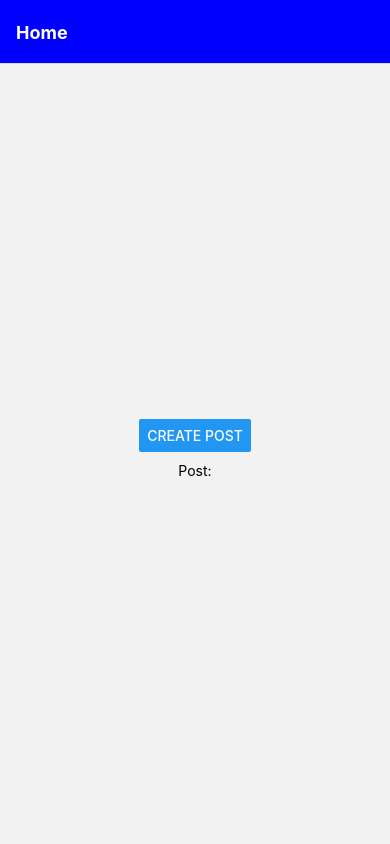
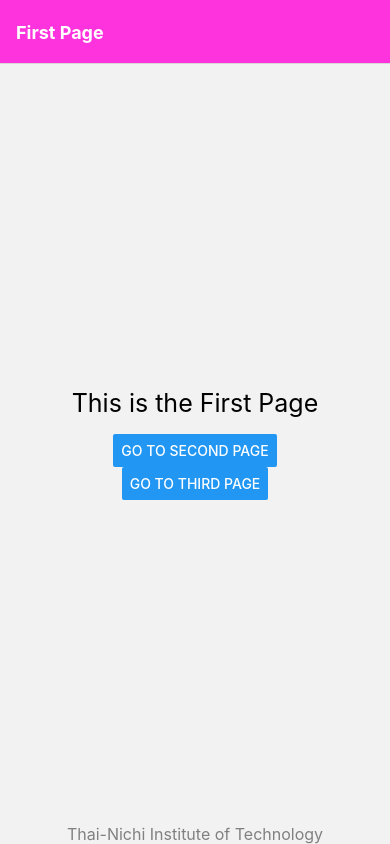
Before and after one commit to AtomicSpectrum243/nvProject, a React Native app: screen / in a window 390 px wide. Built offline with nearby package versions, Linux system fonts and the light colour scheme.

Commit message:
new commit 31-8-2022

```diff
--- a/App.js
+++ b/App.js
@@ -5,52 +5,9 @@ import { NavigationContainer } from '@react-navigation/native';
 import { createNativeStackNavigator } from '@react-navigation/native-stack';
 import React from 'react';
 
-
-function HomeScreen({ navigation, route }) {
-
-  React.useEffect(() => {
-    if (route.params?.post) {
-      //Post updated,do somethin with 'route.params.post'
-      //For example, sent the post to the server
-    }
-  }, [route.params?.post]);
-
-  return (
-    <View style={{ flex: 1, alignItems: 'center', justifyContent: 'center' }}>
-      <Button
-        title='Create Post'
-        onPress={() => navigation.navigate('CreatePost')}
-      />
-      <Text style={{ margin: 10 }}>Post:{route.params?.post}</Text>
-    </View>
-  );
-}
-
-function CreatePostScreen({ navigation, route }) {
-
-  const [postText, setPostText] = React.useState('');
-
-  return (
-    // use Fragment
-    <>
-      <TextInput
-        multiline
-        placeholder='Plese text here'
-        style={{ height: 200, padding: 10, backgroundColor: 'white' }}
-        onChangeText={setPostText}
-        value={postText}
-      />
-      <Button
-        title='Click'
-        onPress={() => {
-          //Pass params back to HomeScreen funchion
-          navigation.navigate('Home', { post: postText })
-        }}
-      />
-    </>
-
-  );
-}
+import FirstPage from './pages/FirstPage';
+import SecondPage from './pages/SecondPage';
+import ThirdPage from './pages/ThirdPage';
 
 const Stack = createNativeStackNavigator();
 
@@ -60,15 +17,87 @@ export default function App() {
       <Stack.Navigator
         initialRouteName='Home'
         screenOptions={{
-          headerStyle: { backgroundColor: 'blue' },
+          headerStyle: { backgroundColor: '#FF33DE' },
           headerTintColor: '#ffff',
           headerTitleStyle: { fontWeight: 'bold' }
         }}
       >
-        <Stack.Screen name='Home' component={HomeScreen} />
-        <Stack.Screen name='CreatePost' component={CreatePostScreen} />
+        <Stack.Screen name='First Page' component={FirstPage} />
+        <Stack.Screen name='Second Page' component={SecondPage} />
+        <Stack.Screen name='Third Page' component={ThirdPage} />
       </Stack.Navigator>
     </NavigationContainer>
 
   );
 }
+
+// function HomeScreen({ navigation, route }) {
+
+//   React.useEffect(() => {
+//     if (route.params?.post) {
+//       //Post updated,do somethin with 'route.params.post'
+//       //For example, sent the post to the server
+//     }
+//   }, [route.params?.post]);
+
+//   return (
+//     <View style={{ flex: 1, alignItems: 'center', justifyContent: 'center' }}>
+//       <Button
+//         title='GO TO SECOND PAGE'
+//         onPress={() => navigation.navigate('CreatePost')}
+//         />
+//         <Button
+//         title1='GO TO THIRD PAGE'
+//         onPress={() => navigation.navigate('CreatePost')}
+//       />
+//       <Text style={{ margin: 10 }}>Thai-Nichi Institute of Technology</Text>
+//     </View>
+//   );
+// }
+
+// function CreatePostScreen({ navigation, route }) {
+
+//   const [postText, setPostText] = React.useState('');
+
+//   return (
+//     // use Fragment
+//     <>
+//       <TextInput
+//         multiline
+//         placeholder='Plese text here'
+//         style={{ height: 200, padding: 10, backgroundColor: 'white' }}
+//         onChangeText={setPostText}
+//         value={postText}
+//       />
+//       <Button
+//         title='Click'
+//         onPress={() => {
+//           //Pass params back to HomeScreen funchion
+//           navigation.navigate('Home', { post: postText })
+//         }}
+//       />
+//     </>
+
+//   );
+// }
+
+// const Stack = createNativeStackNavigator();
+
+// export default function App() {
+//   return (
+//     <NavigationContainer>
+//       <Stack.Navigator
+//         initialRouteName='Home'
+//         screenOptions={{
+//           headerStyle: { backgroundColor: 'green' },
+//           headerTintColor: '#ffff',
+//           headerTitleStyle: { fontWeight: 'bold' }
+//         }}
+//       >
+//         <Stack.Screen name='First Page' component={HomeScreen} />
+//         <Stack.Screen name='CreatePost' component={CreatePostScreen} />
+//       </Stack.Navigator>
+//     </NavigationContainer>
+
+//   );
+// }
--- /dev/null
+++ b/components/style.js
@@ -0,0 +1,20 @@
+import { StyleSheet } from "react-native";
+
+const styles = StyleSheet.create({
+    container : {
+        flex: 1,
+        alignItems: 'center',
+        justifyContent: 'center',
+    },
+    textTopStyle:{
+        fontSize: 25,
+        textAlign: 'center',
+        marginBottom: 16
+    },
+    textBottomSytel:{
+        fontSize: 16,
+        textAlign: 'center',
+        color: 'grey'
+    }
+})
+export default styles
--- /dev/null
+++ b/pages/FirstPage.js
@@ -0,0 +1,27 @@
+import { StyleSheet, View, Text, Button } from "react-native";
+import React from "react";
+import styles from "../components/style";
+//import {Ionicons} from '@expo/vector-icons';
+
+const FirstPage = ({navigation}) => {
+    return (
+        <View style={styles.container}>
+            <View style={styles.container}>
+                <Text style={styles.textTopStyle}>This is the First Page</Text>
+            <Button
+                title="go to second page"
+                onPress={() => navigation.navigate("Second Page")}
+            />
+            <Button
+                title="go to third page"
+                onPress={() => navigation.navigate("Third Page")}
+            />
+            </View>
+            <Text style={styles.textBottomSytel}>
+                Thai-Nichi Institute of Technology
+            </Text>
+        </View>
+    );
+};
+
+export default FirstPage;
--- /dev/null
+++ b/pages/SecondPage.js
@@ -0,0 +1,27 @@
+import { StyleSheet, View, Text, Button } from "react-native";
+import React from "react";
+import styles from "../components/style";
+//import {Ionicons} from '@expo/vector-icons';
+
+const SecondPage = ({navigation}) => {
+    return (
+        <View style={styles.container}>
+          <View style={styles.container}>
+            <Text style={styles.textTopStyle}>This is Second Page</Text>
+            <Button
+                title="go to first page"
+                onPress={() => navigation.navigate("First Page")}
+            />
+            <Button
+                title="go to third page"
+                onPress={() => navigation.navigate("Third Page")}
+            />
+            </View>
+            <Text style={styles.textBottomSytel}>
+                Thai-Nichi Institute of Technology
+            </Text>
+        </View>
+    );
+};
+
+export default SecondPage;
--- /dev/null
+++ b/pages/ThirdPage.js
@@ -0,0 +1,27 @@
+import { StyleSheet, View, Text, Button } from "react-native";
+import React from "react";
+import styles from "../components/style";
+//import {Ionicons} from '@expo/vector-icons';
+
+const ThirdPage = ({navigation}) => {
+    return (
+        <View style={styles.container}>
+          <View style={styles.container}>
+            <Text style={styles.textTopStyle}>This is Third Page</Text>
+            <Button
+                title="go to first page"
+                onPress={() => navigation.navigate("First Page")}
+            />
+            <Button
+                title="go to second page"
+                onPress={() => navigation.navigate("Second Page")}
+            />
+            </View>
+            <Text style={styles.textBottomSytel}>
+                Thai-Nichi Institute of Technology
+            </Text>
+        </View>
+    );
+};
+
+export default ThirdPage;
```
